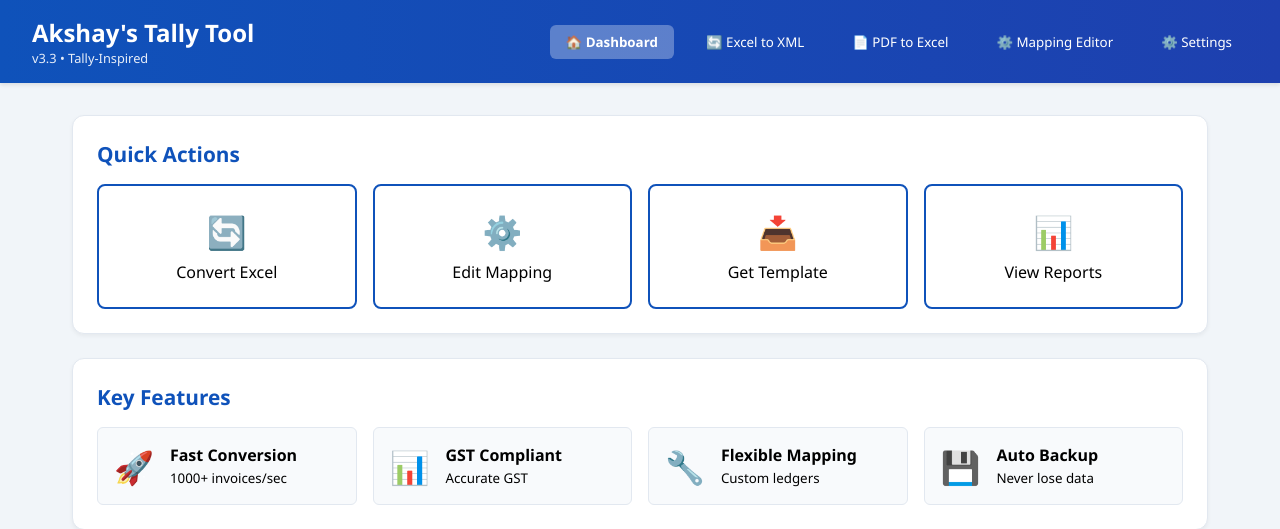
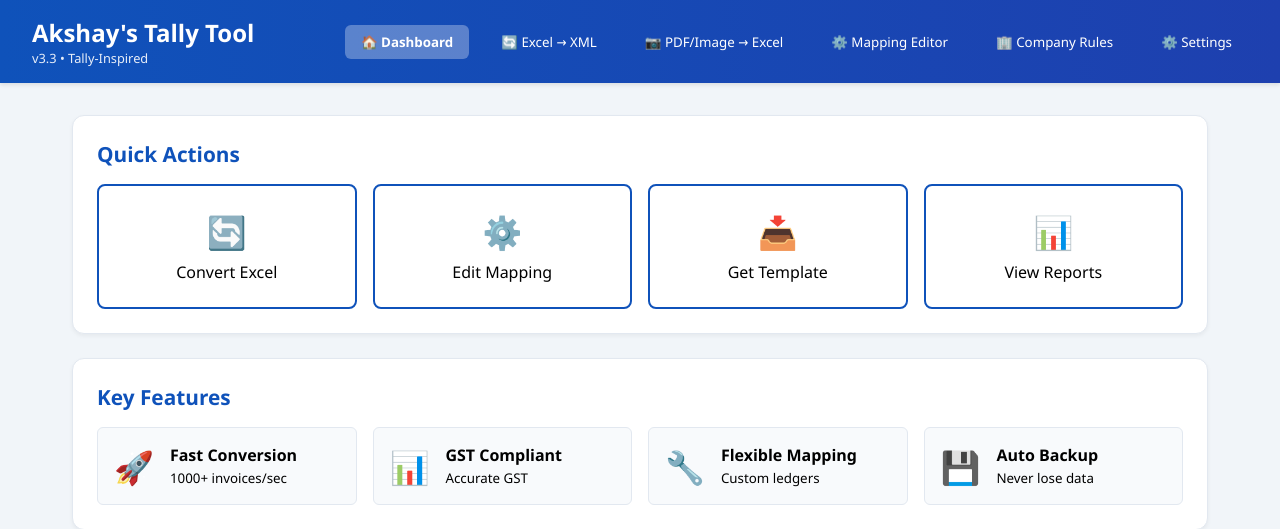
Before and after one commit to akshaybhati1098-ctrl/tally-automation-tool, a FastAPI app: page / in a window 1280 px wide. Shown: the top 529 px of the page. Run offline with FastAPI, Linux system fonts and the light colour scheme.

Commit message:
Replace navbar.html with updated navigation

```diff
--- a/web/templates/partials/navbar.html
+++ b/web/templates/partials/navbar.html
@@ -5,9 +5,10 @@
     </div>
     <div class="nav-links">
         <button class="nav-link active" data-page="dashboard">🏠 Dashboard</button>
-        <button class="nav-link" data-page="converter">🔄 Excel to XML</button>
-        <button class="nav-link" data-page="image_to_excel">📄 PDF to Excel</button>
+        <button class="nav-link" data-page="converter">🔄 Excel → XML</button>
+        <button class="nav-link" data-page="image2excel">📷 PDF/Image → Excel</button>
         <button class="nav-link" data-page="mapping">⚙️ Mapping Editor</button>
+        <button class="nav-link" data-page="company">🏢 Company Rules</button>
         <button class="nav-link" data-page="settings">⚙️ Settings</button>
     </div>
 </div>
```
